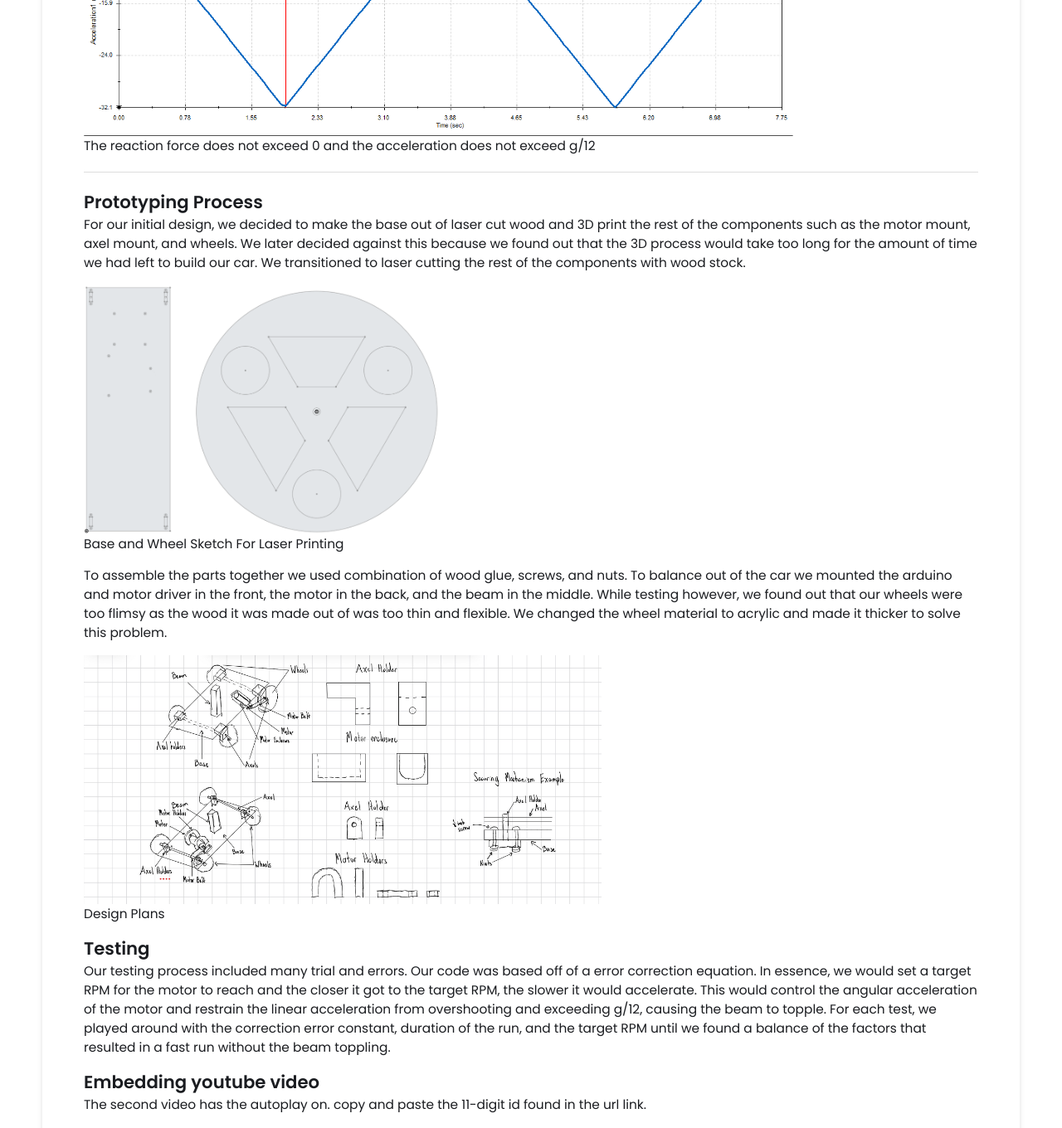
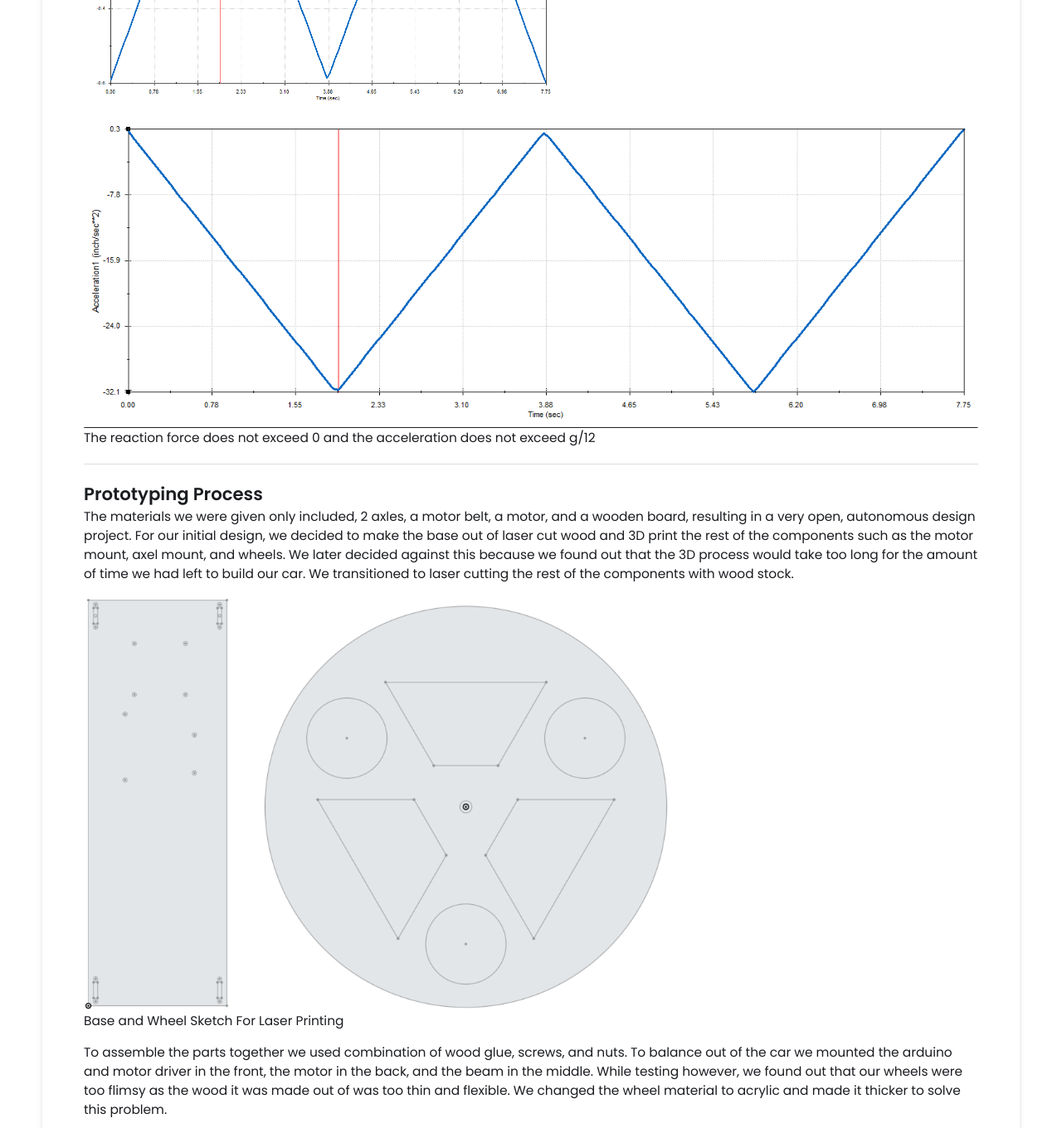
Before and after one commit to michael-vuong/michael-vuong.github.io, a Jekyll site: the page built from _projects/MotorSpeedControl/index.md, in a window 1280 px wide and 1400 px high, scrolled down 3257 px, cut to the strip 0-1360 px from the top of the window. Shown: the whole strip at 83% size. Built offline with Jekyll 4.4.1, drawn with Linux system fonts in a browser that asks for light colours.

Commit message:
Update index.md

```diff
--- a/_projects/MotorSpeedControl/index.md
+++ b/_projects/MotorSpeedControl/index.md
@@ -15,7 +15,7 @@ main-image: /IMG_8598.png
 The first objective before building our car was to find out the maximum linear acceleration the vertical bar can experience before it starts to tip over. Using free body diagrams we found that the max acceleration for the 1 foot tall beam was g/12. Another condition that helped validate our calculations was the reaction force the front edge of the beam would have at the start and just before tipping over. We found that the reaction force should be half the weight at rest, and just above 0 before it would want to tip.
 
 ### Maximum Linear Acceleration Calculations
-{% include image-gallery.html images="MaxAccel.png" height="400" %}
+{% include image-gallery.html images="MaxAccel.png" height="500" %}
 Maximum Acceleration is g/12
 
 
@@ -30,7 +30,7 @@ Car Model
 ## Wheel Design
 The radius of the wheel was also an important factor in my design. To determine the best wheel radius I used kinematic equations and linear-rotaional relationship equations.
 
-{% include image-gallery.html images="Motor Speed Control Assignment-3.jpg" height="300" %}
+{% include image-gallery.html images="Motor Speed Control Assignment-3.jpg" height="500" %}
 Radius of 2.5 inches
 
 ### Assembly and Simulation
@@ -41,20 +41,20 @@ When running the motion analysis on Solidworks, I found that my design was able
 
 
 ### Car Solidworks Model
-{% include image-gallery.html images="BarReactionPlot.png, BarAccelerationPlot.png" height="300" %}
+{% include image-gallery.html images="BarReactionPlot.png, BarAccelerationPlot.png" height="400" %}
 The reaction force does not exceed 0 and the acceleration does not exceed g/12
 
 ---
 
 ## Prototyping Process
-For our initial design, we decided to make the base out of laser cut wood and 3D print the rest of the components such as the motor mount, axel mount, and wheels. We later decided against this because we found out that the 3D process would take too long for the amount of time we had left to build our car. We transitioned to laser cutting the rest of the components with wood stock.
-{% include image-gallery.html images="BaseLaserSketch.png, WheelLaserSketch.png" height="300" %}
+The materials we were given only included, 2 axles, a motor belt, a motor, and a wooden board, resulting in a very open, autonomous design project. For our initial design, we decided to make the base out of laser cut wood and 3D print the rest of the components such as the motor mount, axel mount, and wheels. We later decided against this because we found out that the 3D process would take too long for the amount of time we had left to build our car. We transitioned to laser cutting the rest of the components with wood stock.
+{% include image-gallery.html images="BaseLaserSketch.png, WheelLaserSketch.png" height="500" %}
 Base and Wheel Sketch For Laser Printing
 
 
 To assemble the parts together we used combination of wood glue, screws, and nuts. To balance out of the car we mounted the arduino and motor driver in the front, the motor in the back, and the beam in the middle. While testing however, we found out that our wheels were too flimsy as the wood it was made out of was too thin and flexible. We changed the wheel material to acrylic and made it thicker to solve this problem.
-{% include image-gallery.html images="CarDesign.png" height="300" %}
-Design Plans
+{% include image-gallery.html images="CarDesign.png" height="500" %}
+Design Iterations
 
 ## Testing
 Our testing process included many trial and errors. Our code was based off of a error correction equation. In essence, we would set a target RPM for the motor to reach and the closer it got to the target RPM, the slower it would accelerate. This would control the angular acceleration of the motor and restrain the linear acceleration from overshooting and exceeding g/12, causing the beam to topple. For each test, we played around with the correction error constant, duration of the run, and the target RPM until we found a balance of the factors that resulted in a fast run without the beam toppling.
```
